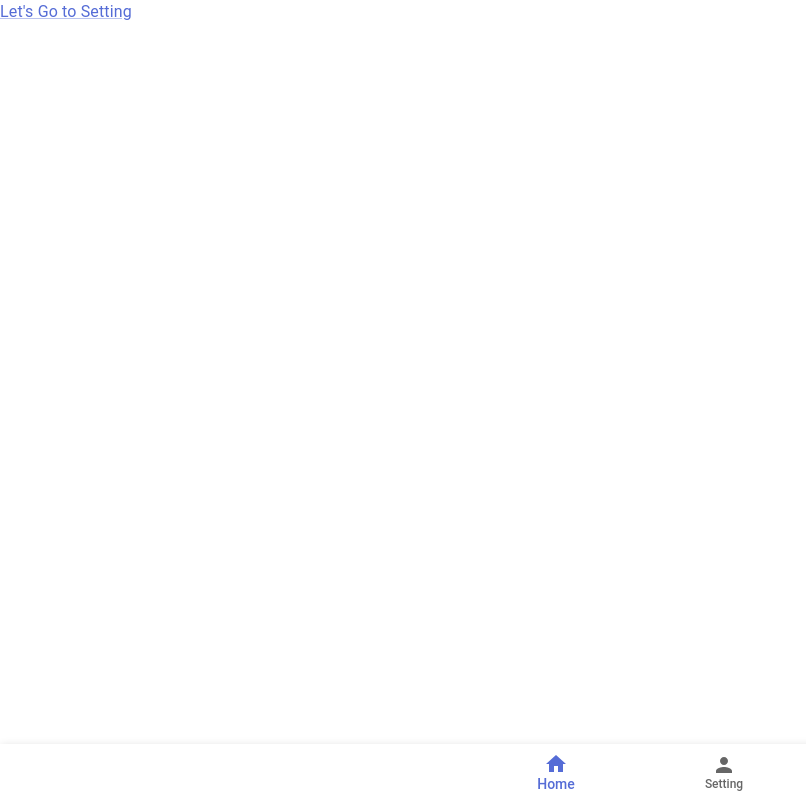
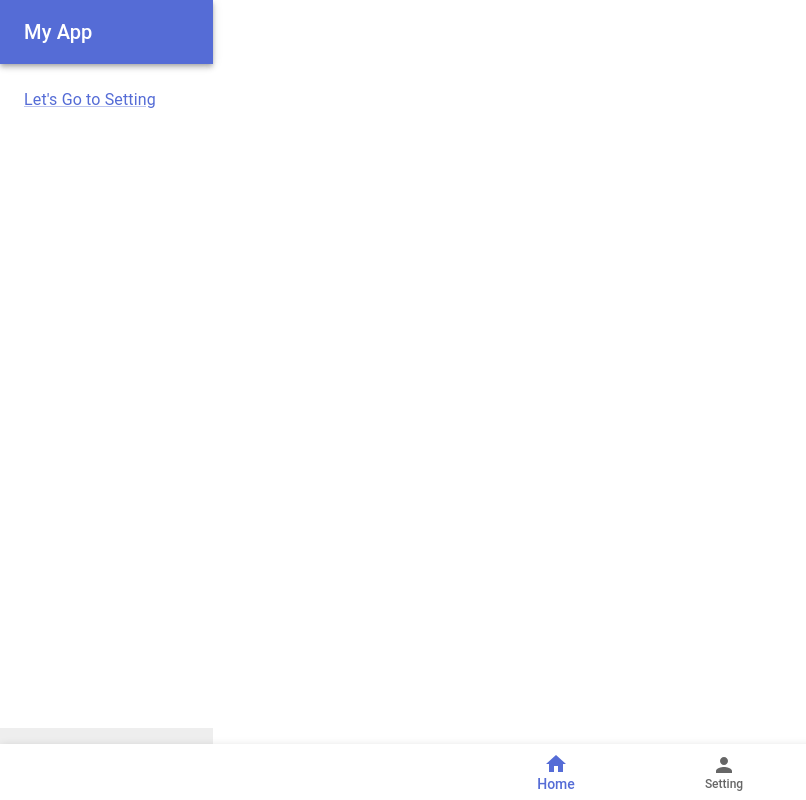
Before and after one commit to hyeonahc/finance-tracker, a React (Vite) app in the folder apps/web/: page / in a window 1280 px wide. Shown: the whole page, without its empty margins (0-806 px from the left). Built offline with nearby package versions, Linux system fonts and the light colour scheme.

Commit message:
Disable single quote for code formatting

```diff
--- a/apps/web/src/App.tsx
+++ b/apps/web/src/App.tsx
@@ -2,6 +2,7 @@ import { Box } from "@mui/material";
 import { BrowserRouter, Route, Routes } from "react-router-dom";
 
 import BottomNavBar from "./components/BottomNavBar";
+import PageLayout from "./components/PageLayout/PageLayout";
 import Home from "./pages/Home";
 import Setting from "./pages/Setting";
 
@@ -15,8 +16,10 @@ function App() {
         justifyContent={"space-between"}
       >
         <Routes>
-          <Route element={<Home />} path="/" />
-          <Route element={<Setting />} path="/setting" />
+          <Route element={<PageLayout />} path="/">
+            <Route element={<Home />} index />
+            <Route element={<Setting />} path="setting" />
+          </Route>
         </Routes>
 
         {/* Bottom Nav */}
--- /dev/null
+++ b/apps/web/src/components/PageLayout/PageLayout.tsx
@@ -0,0 +1,33 @@
+import { AppBar, Box, Container, Toolbar, Typography } from "@mui/material";
+import React from "react";
+import { Outlet } from "react-router-dom";
+
+const PageLayout: React.FC = () => {
+  return (
+    <Box sx={{ display: "flex", flexDirection: "column", minHeight: "100vh" }}>
+      <AppBar position="static">
+        <Toolbar>
+          <Typography variant="h6">My App</Typography>
+        </Toolbar>
+      </AppBar>
+      <Container component="main" sx={{ flexGrow: 1, py: 3 }}>
+        <Outlet />
+      </Container>
+      <Box
+        component="footer"
+        sx={{
+          py: 3,
+          px: 2,
+          mt: "auto",
+          backgroundColor: (theme) => theme.palette.grey[200],
+        }}
+      >
+        <Container maxWidth="sm">
+          <Typography variant="body1">My footer content.</Typography>
+        </Container>
+      </Box>
+    </Box>
+  );
+};
+
+export default PageLayout;
```
Also changed, not shown: 1 other file (tests, documents, lock files or other folders).
